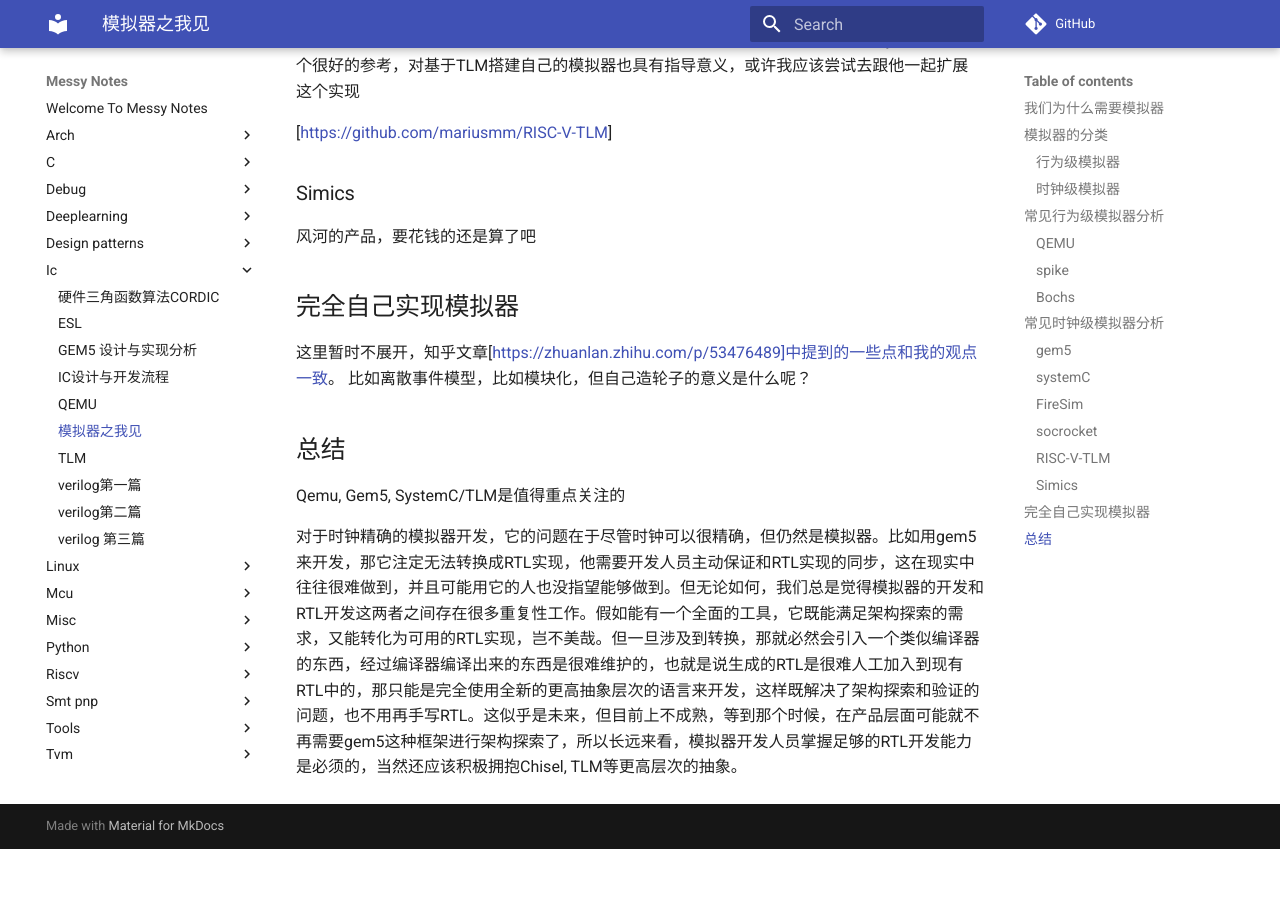
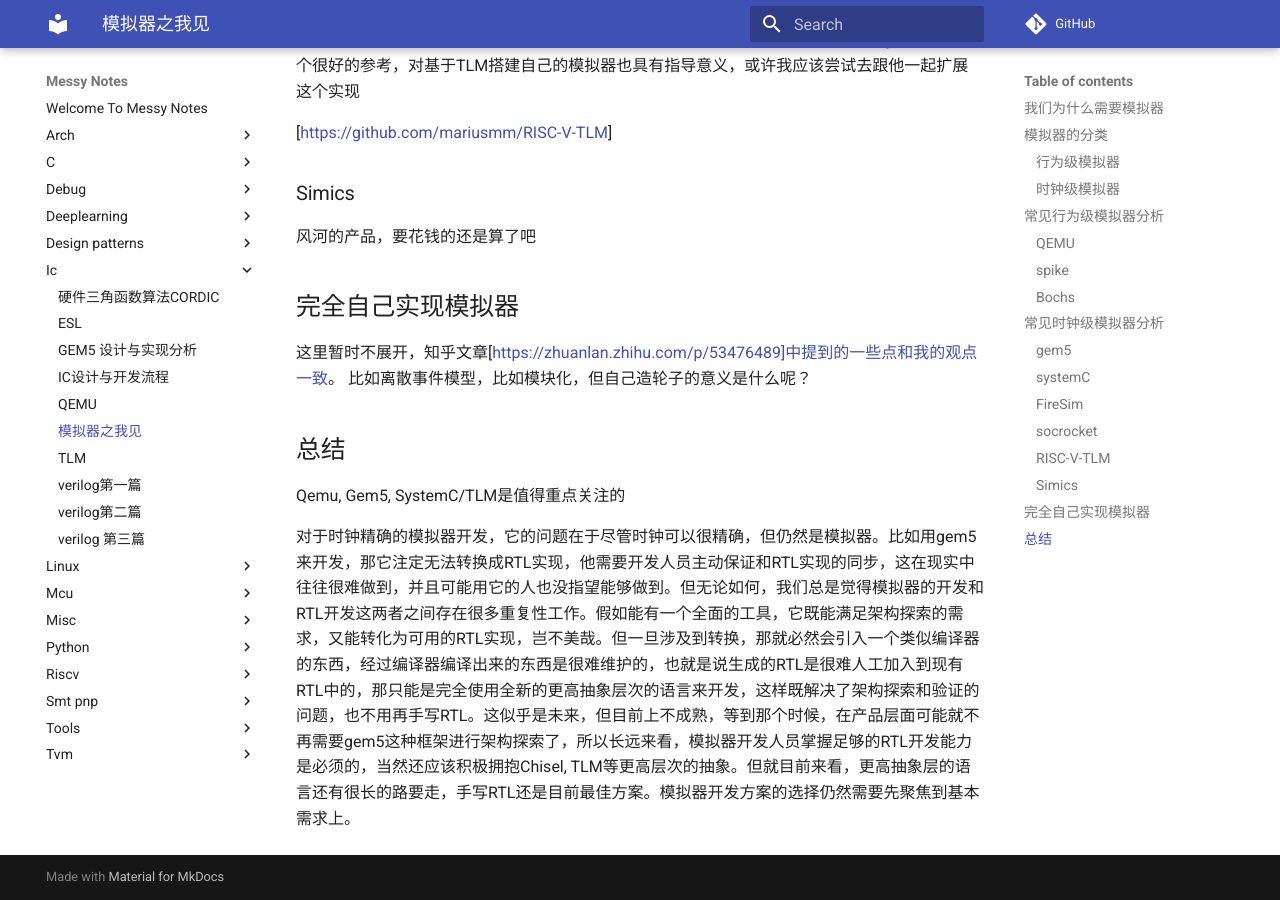
Before and after one commit to chsgcxy/messy_notes, an MkDocs documentation site: the page built from docs/ic/simulator.md, in a window 1280 px wide and 900 px high, scrolled down 5633 px. Built offline with MkDocs 1.6.1 and Material for MkDocs 9.7.7, drawn with Linux system fonts in a browser that asks for light colours; comment, search, counter and statistics services are not loaded; before the commit the page ends 6482 px from its top, so only the background shows below that.

Commit message:
update simulator

```diff
--- a/docs/ic/simulator.md
+++ b/docs/ic/simulator.md
@@ -190,4 +190,4 @@
 
 Qemu, Gem5, SystemC/TLM是值得重点关注的
 
-对于时钟精确的模拟器开发，它的问题在于尽管时钟可以很精确，但仍然是模拟器。比如用gem5来开发，那它注定无法转换成RTL实现，他需要开发人员主动保证和RTL实现的同步，这在现实中往往很难做到，并且可能用它的人也没指望能够做到。但无论如何，我们总是觉得模拟器的开发和RTL开发这两者之间存在很多重复性工作。假如能有一个全面的工具，它既能满足架构探索的需求，又能转化为可用的RTL实现，岂不美哉。但一旦涉及到转换，那就必然会引入一个类似编译器的东西，经过编译器编译出来的东西是很难维护的，也就是说生成的RTL是很难人工加入到现有RTL中的，那只能是完全使用全新的更高抽象层次的语言来开发，这样既解决了架构探索和验证的问题，也不用再手写RTL。这似乎是未来，但目前上不成熟，等到那个时候，在产品层面可能就不再需要gem5这种框架进行架构探索了，所以长远来看，模拟器开发人员掌握足够的RTL开发能力是必须的，当然还应该积极拥抱Chisel, TLM等更高层次的抽象。
+对于时钟精确的模拟器开发，它的问题在于尽管时钟可以很精确，但仍然是模拟器。比如用gem5来开发，那它注定无法转换成RTL实现，他需要开发人员主动保证和RTL实现的同步，这在现实中往往很难做到，并且可能用它的人也没指望能够做到。但无论如何，我们总是觉得模拟器的开发和RTL开发这两者之间存在很多重复性工作。假如能有一个全面的工具，它既能满足架构探索的需求，又能转化为可用的RTL实现，岂不美哉。但一旦涉及到转换，那就必然会引入一个类似编译器的东西，经过编译器编译出来的东西是很难维护的，也就是说生成的RTL是很难人工加入到现有RTL中的，那只能是完全使用全新的更高抽象层次的语言来开发，这样既解决了架构探索和验证的问题，也不用再手写RTL。这似乎是未来，但目前上不成熟，等到那个时候，在产品层面可能就不再需要gem5这种框架进行架构探索了，所以长远来看，模拟器开发人员掌握足够的RTL开发能力是必须的，当然还应该积极拥抱Chisel, TLM等更高层次的抽象。但就目前来看，更高抽象层的语言还有很长的路要走，手写RTL还是目前最佳方案。模拟器开发方案的选择仍然需要先聚焦到基本需求上。
```
